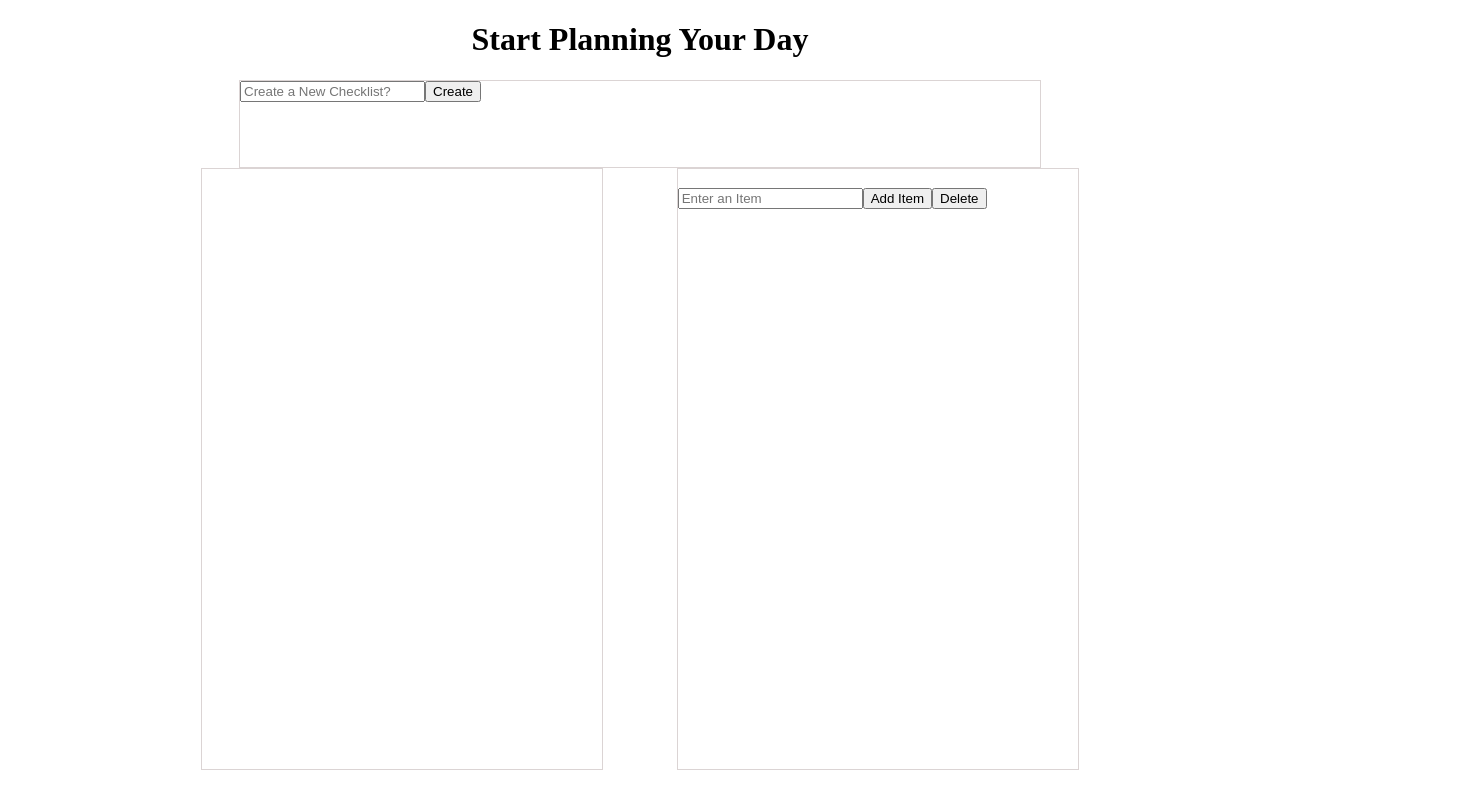
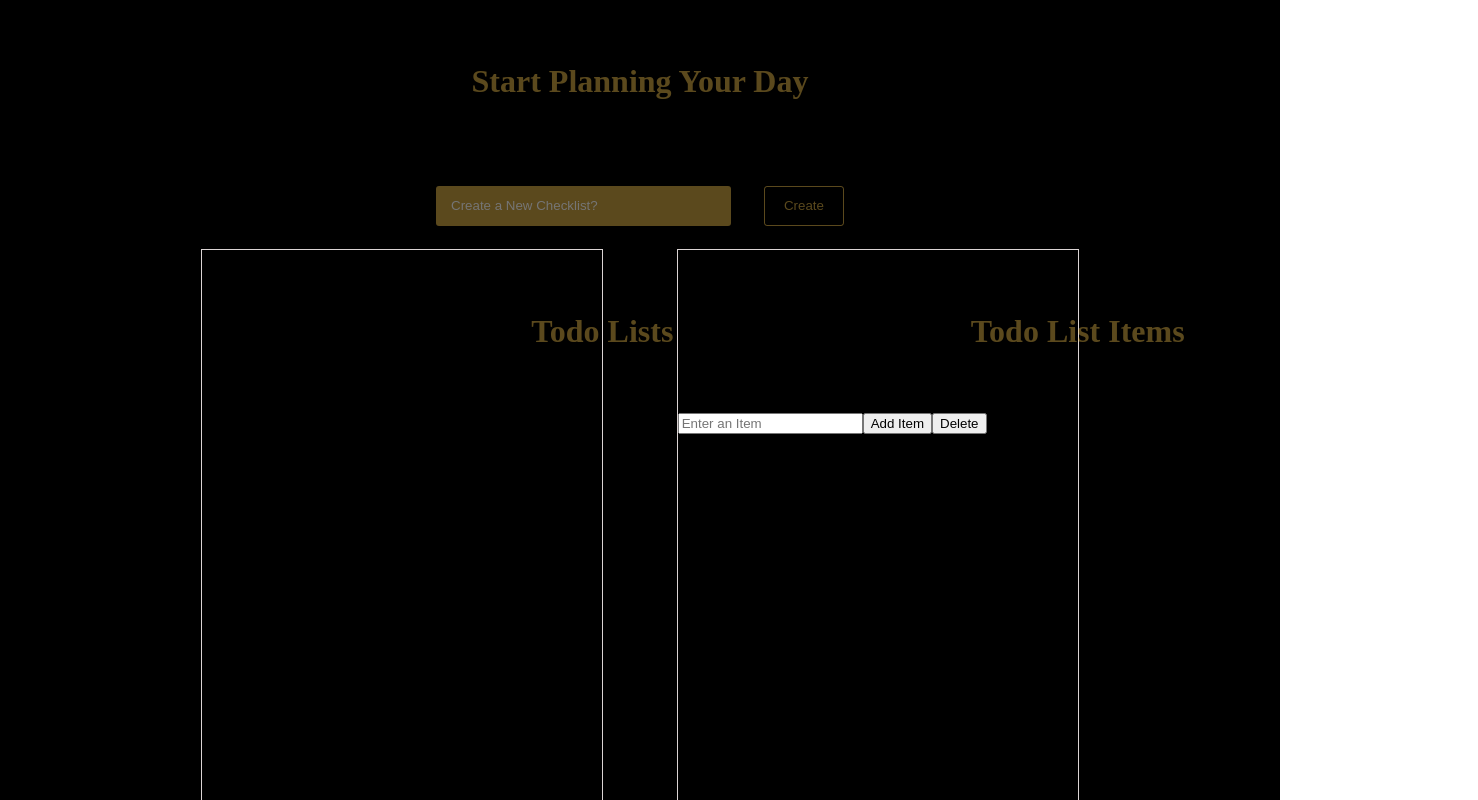
Before and after one commit to Karely3412/todo-FE-capstone, a React (Create React App) app: page /todo in a window 1280 px wide. Shown: the top 800 px of the page, 1478 px wide, since content can reach past the window. Built offline with nearby package versions, Linux system fonts and the light colour scheme.

Commit message:
added styling to the top-input & the h1

```diff
--- a/package.json
+++ b/package.json
@@ -3,6 +3,10 @@
   "version": "0.1.0",
   "private": true,
   "dependencies": {
+    "@fortawesome/fontawesome-svg-core": "^6.5.2",
+    "@fortawesome/free-brands-svg-icons": "^6.5.2",
+    "@fortawesome/free-regular-svg-icons": "^6.5.2",
+    "@fortawesome/free-solid-svg-icons": "^6.5.2",
     "@testing-library/jest-dom": "^5.17.0",
     "@testing-library/react": "^13.4.0",
     "@testing-library/user-event": "^13.5.0",
--- a/src/components/pages/Todo.jsx
+++ b/src/components/pages/Todo.jsx
@@ -18,17 +18,23 @@ const Todo = () => {
   return (
     <div className="todo-container">
       <h1>Start Planning Your Day</h1>
-      <div className="input-wrapper">
+      <div className="top-wrapper">
         <input
+          className="top-input"
           placeholder="Create a New Checklist?"
           onChange={(e) => setInputCheckListName(e.target.value)}
           value={inputCheckListName}
         ></input>
-        <button onClick={addCheckList}>Create</button>
+        <button className="top-button" onClick={addCheckList}>
+          Create
+        </button>
+        {/* <div className="input-wrapper">
+        </div> */}
       </div>
 
       <div className="mid-wrapper">
         <div className="view-checklist-wrapper">
+          <h1>Todo Lists</h1>
           {viewCheckList.map((data, key) => {
             return (
               <div key={key} className="checklist-wrapper">
@@ -49,6 +55,7 @@ const Todo = () => {
 
         <div className="checklist-items-wrapper">
           <div className="checklist-title-wrapper">
+            <h1>Todo List Items</h1>
             <h3>{openViewCheckList}</h3>
           </div>
           <input
@@ -63,9 +70,10 @@ const Todo = () => {
             return (
               <div key={key} className="item-wrapper">
                 <ul>
-                  <li>
+                  <input type="checkbox" />
+                  <button>
                     <p>{data}</p>
-                  </li>
+                  </button>
                 </ul>
               </div>
             );
--- a/src/styles/common/common.scss
+++ b/src/styles/common/common.scss
@@ -1,4 +1,8 @@
 body {
   padding: 0;
   margin: 0;
+
+  h1 {
+    color: #fcca505c;
+  }
 }
--- a/src/styles/pages/todo.scss
+++ b/src/styles/pages/todo.scss
@@ -3,11 +3,44 @@
   align-items: center;
   justify-content: center;
   flex-direction: column;
+  background-color: black;
 
-  .input-wrapper {
+  h1 {
+    height: 120px;
+    width: 800px;
+    display: flex;
+    justify-content: center;
+    align-items: center;
+  }
+
+  .top-wrapper {
     height: 86px;
-    width: 800px;
-    border: 1px solid rgb(219, 212, 212);
+    width: 408px;
+    // border: 1px solid rgb(219, 212, 212);
+    display: flex;
+    justify-items: center;
+    align-items: center;
+    justify-content: space-between;
+
+    .top-input {
+      height: 40px;
+      width: 280px;
+      border: #a6a2a2;
+      background-color: #fcca505c;
+      border-radius: 1px solid lightgrey;
+      border-radius: 3px;
+      padding: 0 0 0 15px;
+    }
+
+    .top-button {
+      height: 40px;
+      width: 80px;
+      border: 1px solid;
+      border-radius: 3px;
+      color: #fcca505c;
+      background-color: transparent;
+      // border-line: none;
+    }
   }
 
   .mid-wrapper {
@@ -21,7 +54,7 @@
       width: 400px;
       border: 1px solid rgb(219, 212, 212);
 
-      .indiv-checklist-wrapper {
+      .div-checklist-wrapper {
         border: 1px solid rgb(219, 212, 212);
       }
     }
@@ -31,7 +64,7 @@
       width: 400px;
       border: 1px solid rgb(219, 212, 212);
 
-      .indiv-checklist-wrapper {
+      .div-checklist-wrapper {
         border: 1px solid rgb(219, 212, 212);
       }
     }
```
Also changed, not shown: 1 other file (tests, documents, lock files or other folders).
